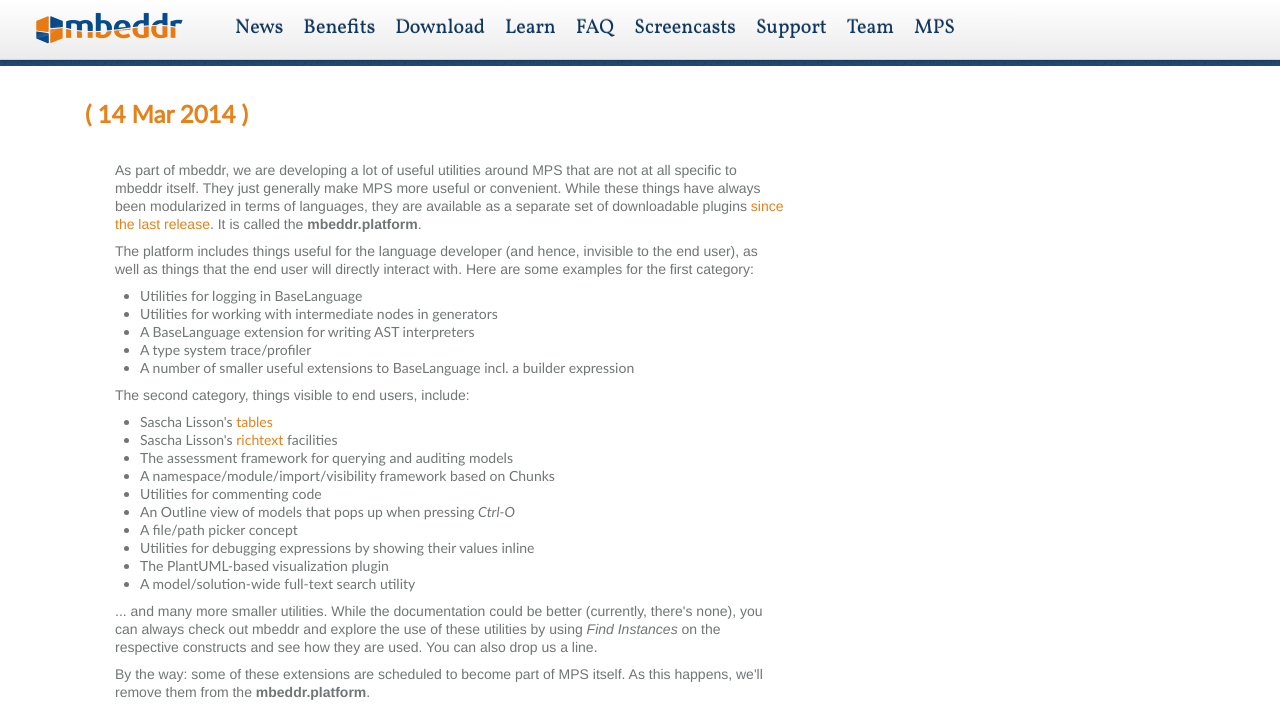
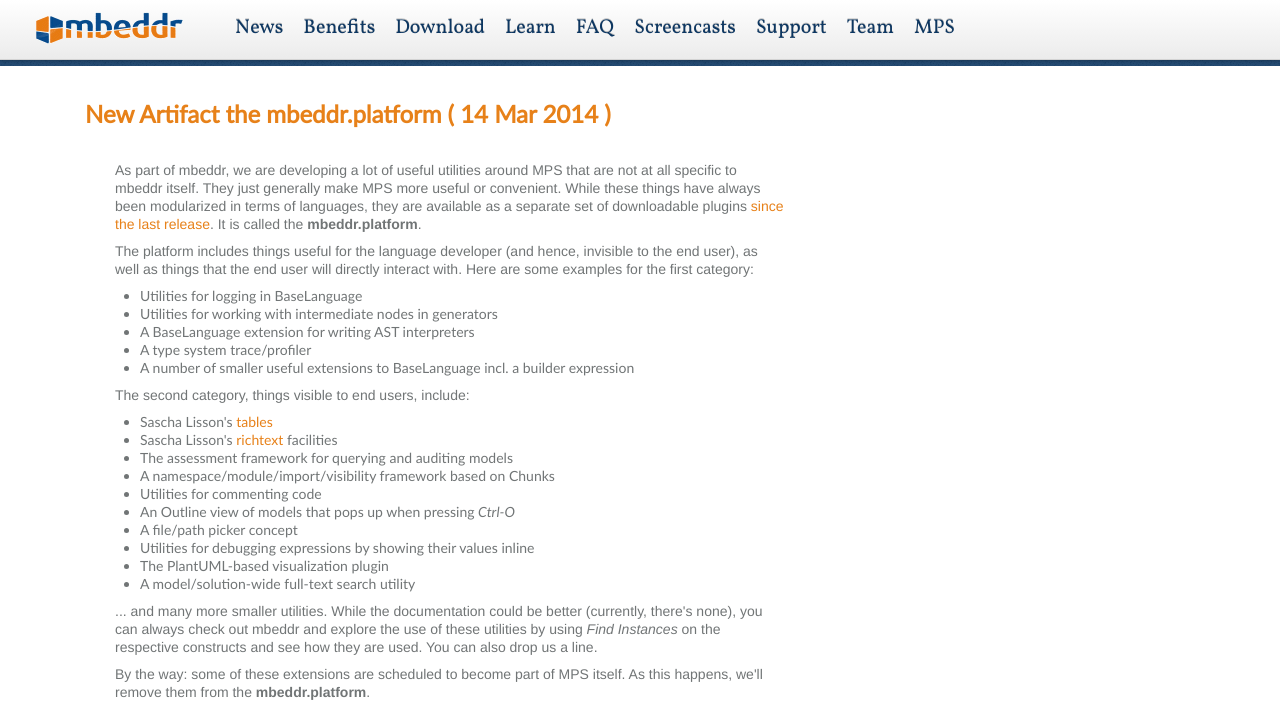
Before and after one commit to mbeddr/mbeddr.github.io, a Jekyll site: the page built from blog/index.html, in a window 1280 px wide and 900 px high, cut to the strip 0-707 px from the top of the window. Built offline with Jekyll 4.4.1, drawn with Linux system fonts in a browser that asks for light colours; nearby versions of some CDN libraries; library files that are not in the unit come from our copies.

Commit message:
fix blog post title to render correctly

```diff
--- a/_posts/2014-03-14-mbeddr-platform.html
+++ b/_posts/2014-03-14-mbeddr-platform.html
@@ -1,6 +1,6 @@
 ---
 layout: blogpost
-title: New Artifact: the mbeddr.platform
+title: New Artifact the mbeddr.platform
 ---
 <p>
     As part of mbeddr, we are developing a lot of useful utilities around MPS that are not
```
